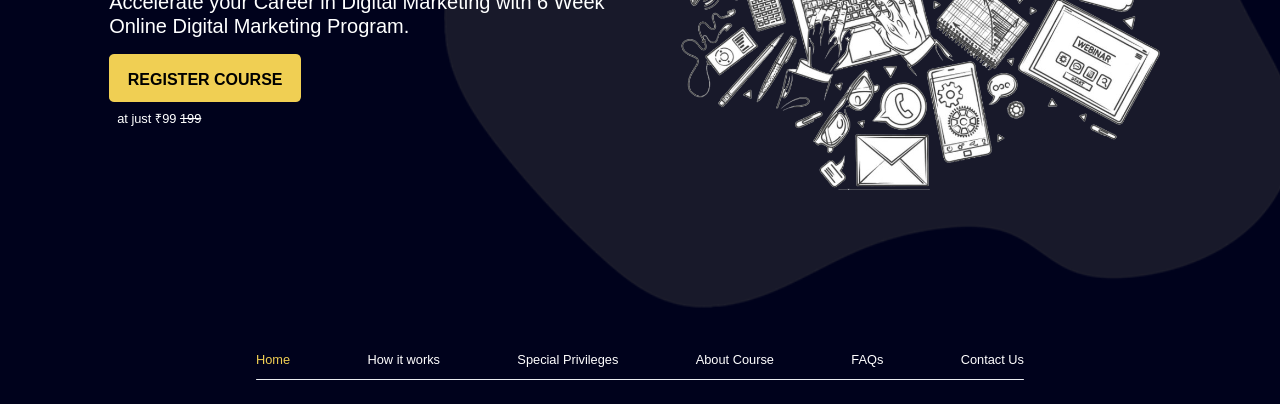
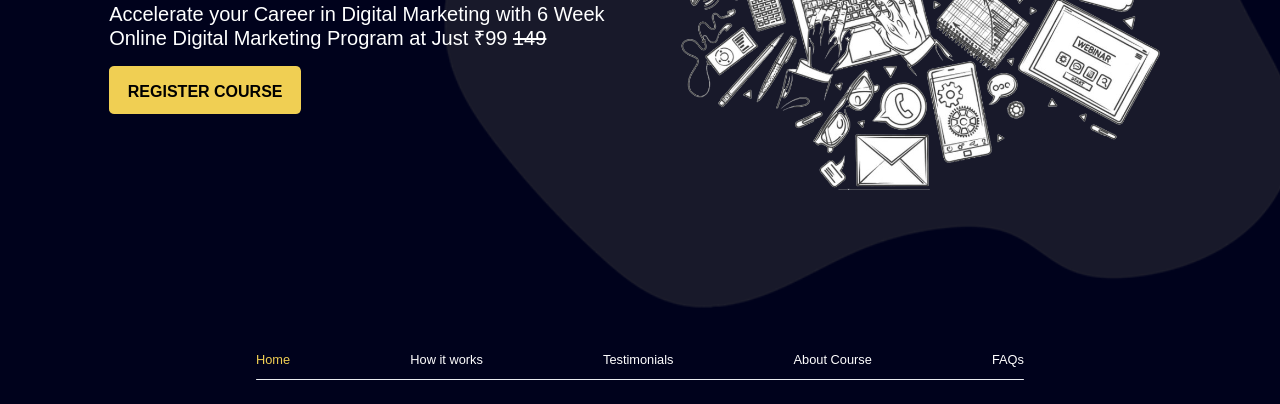
Before and after one commit to vijayabhaskar00/dmcourse, a website built with webpack: page index.html in a window 1280 px wide. Shown: the part 396-800 px from the top of the page. Built offline with nearby package versions, Linux system fonts and the light colour scheme; a script that the page names is missing.

Commit message:
Update index.html

```diff
--- a/index.html
+++ b/index.html
@@ -431,7 +431,7 @@
                                     <h5 class="text-white mt-3">
                                         Accelerate your Career in Digital Marketing with 6 Week Online Digital
                                         Marketing
-                                        Program.
+                                        Program at Just ₹99 <span style="text-decoration: line-through">149</span>
                                     </h5>
 
                                     <div class="mb-1">
@@ -441,10 +441,7 @@
                                             <b>REGISTER COURSE</b>
                                         </a>
                                     </div>
-                                    <small class="text-white ml-2">
-                                        at just ₹99
-                                        <span style="text-decoration: line-through">199</span>
-                                    </small>
+
                                 </div>
                             </div>
                         </div>
@@ -1084,7 +1081,7 @@
                 </div>
 
                 <div id="3-menu-item" class="flex-item cs-menu-item">
-                    <small>Special Privileges</small>
+                    <small>Testimonials</small>
                 </div>
 
                 <div id="4-menu-item" class="flex-item cs-menu-item">
@@ -1095,9 +1092,6 @@
                     <small>FAQs</small>
                 </div>
 
-                <div id="6-menu-item" class="flex-item cs-menu-item">
-                    <small>Contact Us</small>
-                </div>
             </div>
 
             <div id="cs-progress" class="progress">
```
